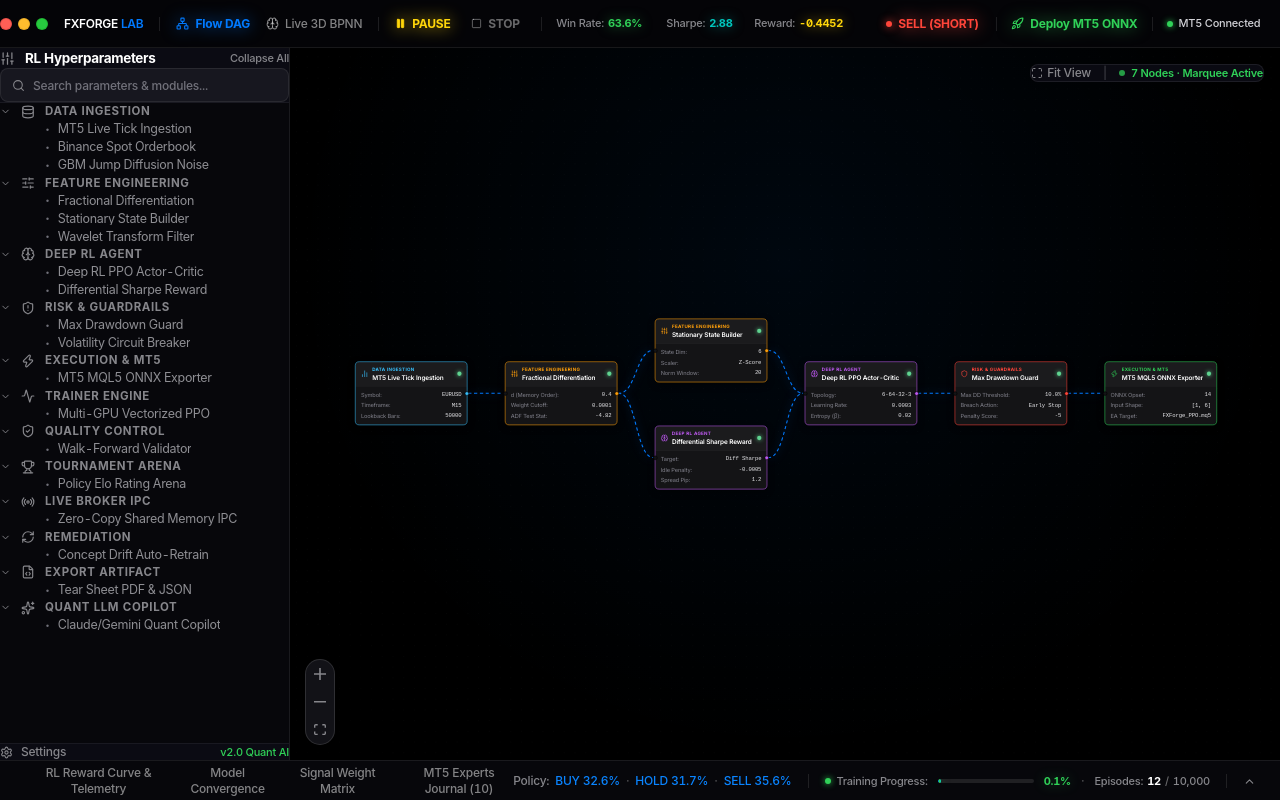
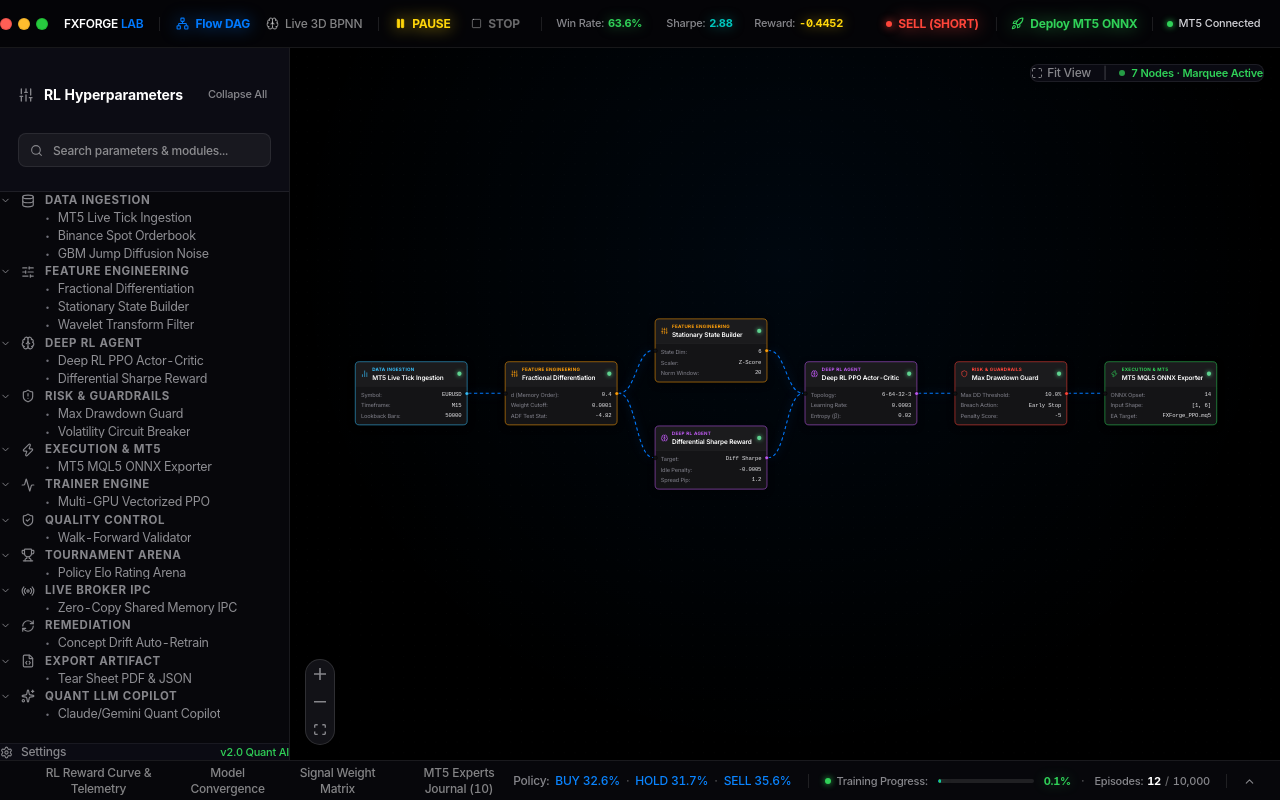
Before and after one commit to superman-owner/AI-RL-BPNN, a React (Vite) app: page / in a window 1280 px wide. Built offline with nearby package versions, Linux system fonts and the light colour scheme.

Commit message:
style(header): move RL Hyperparameters down with explicit 36px top padding and 28px bottom margin before search box

```diff
--- a/src/components/Sidebar/NodePalette.tsx
+++ b/src/components/Sidebar/NodePalette.tsx
@@ -69,33 +69,88 @@ export const NodePalette: React.FC<NodePaletteProps> = ({ onOpenSettings }) => {
       onWheel={(e) => e.stopPropagation()}
       className="w-[290px] h-full flex flex-col flex-shrink-0 bg-[#08080c]/98 border-r border-white/[0.08] text-[#c7c7cc] select-none z-20 font-sans"
     >
-      {/* 1.  Apple macOS Header & Spotlight Search (Exact 30px Spacing) */}
-      <div className="px-4.5 pt-[30px] pb-[30px] border-b border-white/[0.06] bg-[#0c0c14]/90 flex-shrink-0">
-        <div className="flex justify-between items-center mb-[30px] px-0.5">
-          <div className="flex items-center gap-2.5">
-            <Sliders size={15} className="text-[#86868b] hover:text-white transition-colors" />
-            <span className="text-[13.5px] font-bold text-white tracking-tight">
+      {/* 1.  Apple macOS Header & Spotlight Search (Generous Spacing) */}
+      <div
+        style={{
+          paddingTop: '36px',
+          paddingBottom: '24px',
+          paddingLeft: '18px',
+          paddingRight: '18px',
+          borderBottom: '1px solid rgba(255, 255, 255, 0.08)',
+          backgroundColor: '#0c0c14',
+          flexShrink: 0,
+        }}
+      >
+        <div
+          style={{
+            display: 'flex',
+            justifyContent: 'space-between',
+            alignItems: 'center',
+            marginBottom: '28px',
+          }}
+        >
+          <div style={{ display: 'flex', alignItems: 'center', gap: '10px' }}>
+            <Sliders size={16} className="text-[#86868b] hover:text-white transition-colors" />
+            <span
+              style={{
+                fontSize: '14px',
+                fontWeight: 700,
+                color: '#ffffff',
+                letterSpacing: '-0.01em',
+              }}
+            >
               RL Hyperparameters
             </span>
           </div>
 
           <button
             onClick={toggleAll}
-            className="text-[11px] font-medium text-[#86868b] hover:text-white transition-colors cursor-pointer"
+            style={{
+              fontSize: '11px',
+              fontWeight: 500,
+              color: '#86868b',
+              background: 'transparent',
+              border: 'none',
+              cursor: 'pointer',
+              padding: '2px 4px',
+              transition: 'color 0.15s ease',
+            }}
+            onMouseEnter={(e) => (e.currentTarget.style.color = '#ffffff')}
+            onMouseLeave={(e) => (e.currentTarget.style.color = '#86868b')}
           >
             {Object.values(expandedGroups).every(Boolean) ? 'Collapse All' : 'Expand All'}
           </button>
         </div>
 
         {/*  macOS Spotlight-style Search Field (h-34px rounded-8) */}
-        <div className="relative flex items-center">
-          <Search size={13} className="absolute left-3 text-[#86868b] pointer-events-none z-10" />
+        <div style={{ position: 'relative', display: 'flex', alignItems: 'center', width: '100%' }}>
+          <Search
+            size={13}
+            style={{
+              position: 'absolute',
+              left: '12px',
+              color: '#86868b',
+              pointerEvents: 'none',
+              zIndex: 10,
+            }}
+          />
           <input
             value={query}
             onChange={(e) => setQuery(e.target.value)}
             placeholder="Search parameters & modules..."
-            style={{ paddingLeft: '32px' }}
-            className="w-full h-[34px] bg-white/[0.05] border border-white/[0.08] hover:border-white/20 focus:border-[#0a84ff] rounded-[8px] text-[12px] text-white placeholder-[#71717a] pr-3 py-1 outline-none transition-colors"
+            style={{
+              width: '100%',
+              height: '34px',
+              paddingLeft: '34px',
+              paddingRight: '12px',
+              backgroundColor: 'rgba(255, 255, 255, 0.05)',
+              border: '1px solid rgba(255, 255, 255, 0.08)',
+              borderRadius: '8px',
+              fontSize: '12px',
+              color: '#ffffff',
+              outline: 'none',
+              boxSizing: 'border-box',
+            }}
           />
         </div>
       </div>
```
